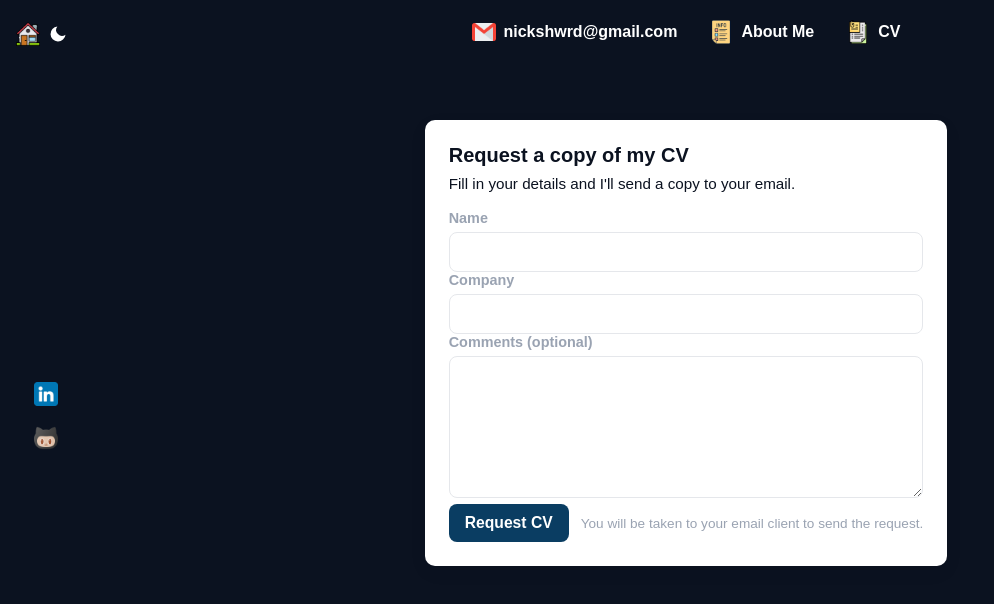
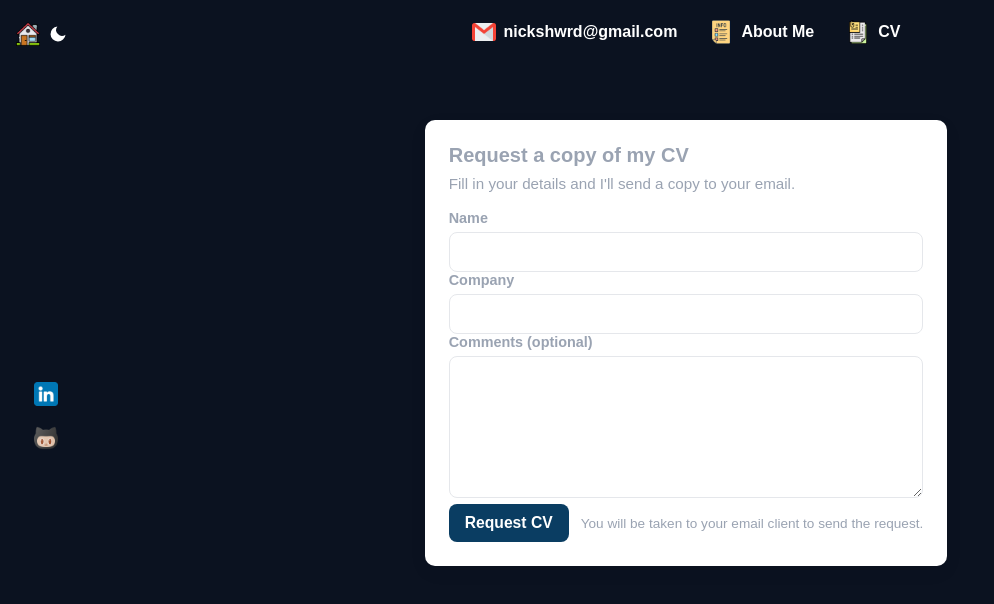
Before and after one commit to Barrymoonshine/personal-website, a Next.js app: page /pages/cv in a window 1280 px wide. Shown: the top 604 px of the page, without its empty margins (0-994 px from the left). Built offline with nearby package versions, Linux system fonts and the light colour scheme.

Commit message:
Update CV form styling

```diff
--- a/app/pages/cv/Cv.module.css
+++ b/app/pages/cv/Cv.module.css
@@ -11,14 +11,13 @@
 .formHeading {
     margin: 0 0 8px;
     font-size: 1.25rem;
-    color: #0b1220;
+    color: var(--muted, #374151);
 }
 
 .formSub {
     margin: 0 0 18px;
-    color: var(--muted, #6b7280);
     font-size: 0.95rem;
-    color: #0b1220;
+    color: var(--muted, #374151);
 }
 
 .subFromContainer {
```
